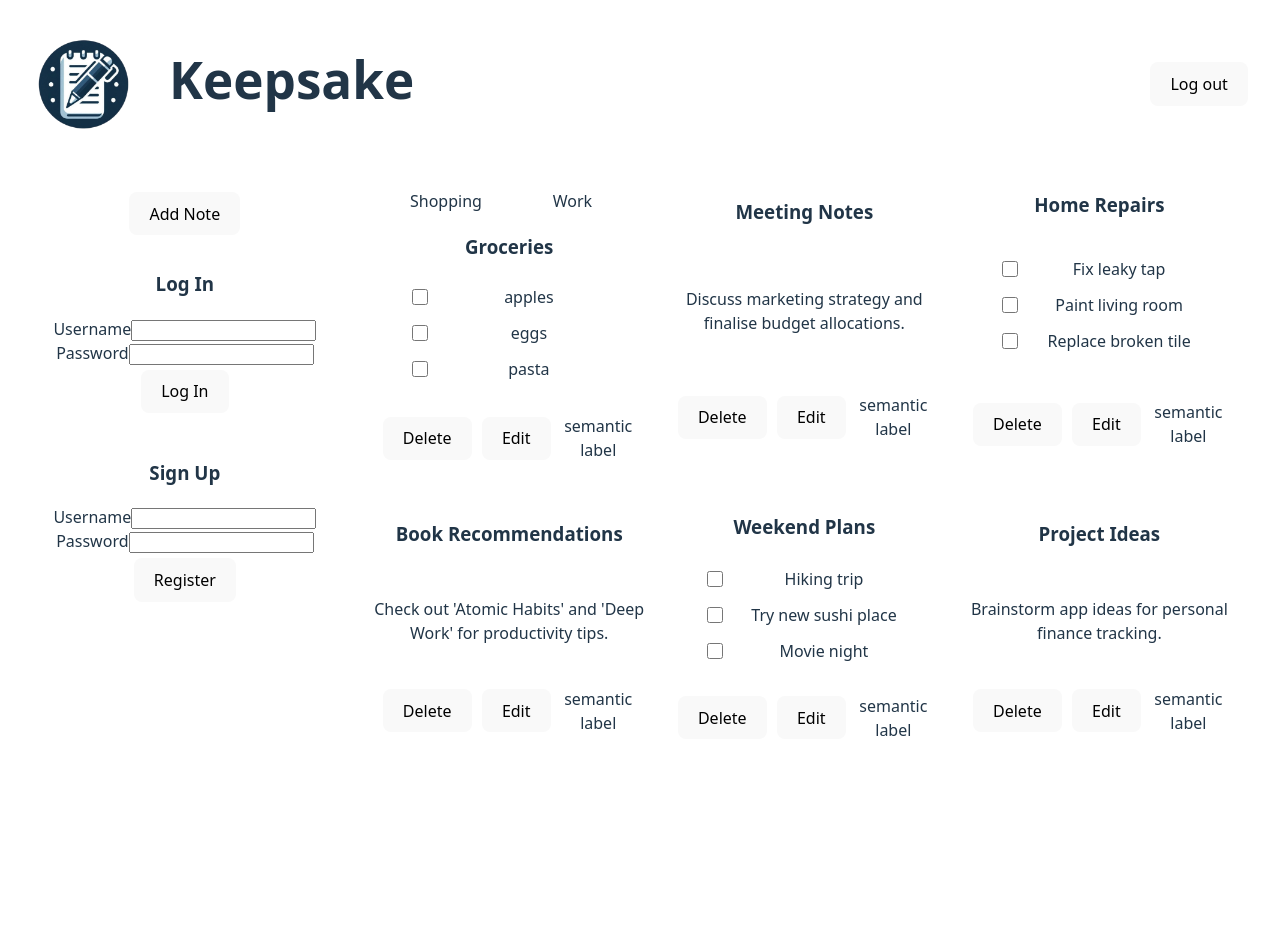
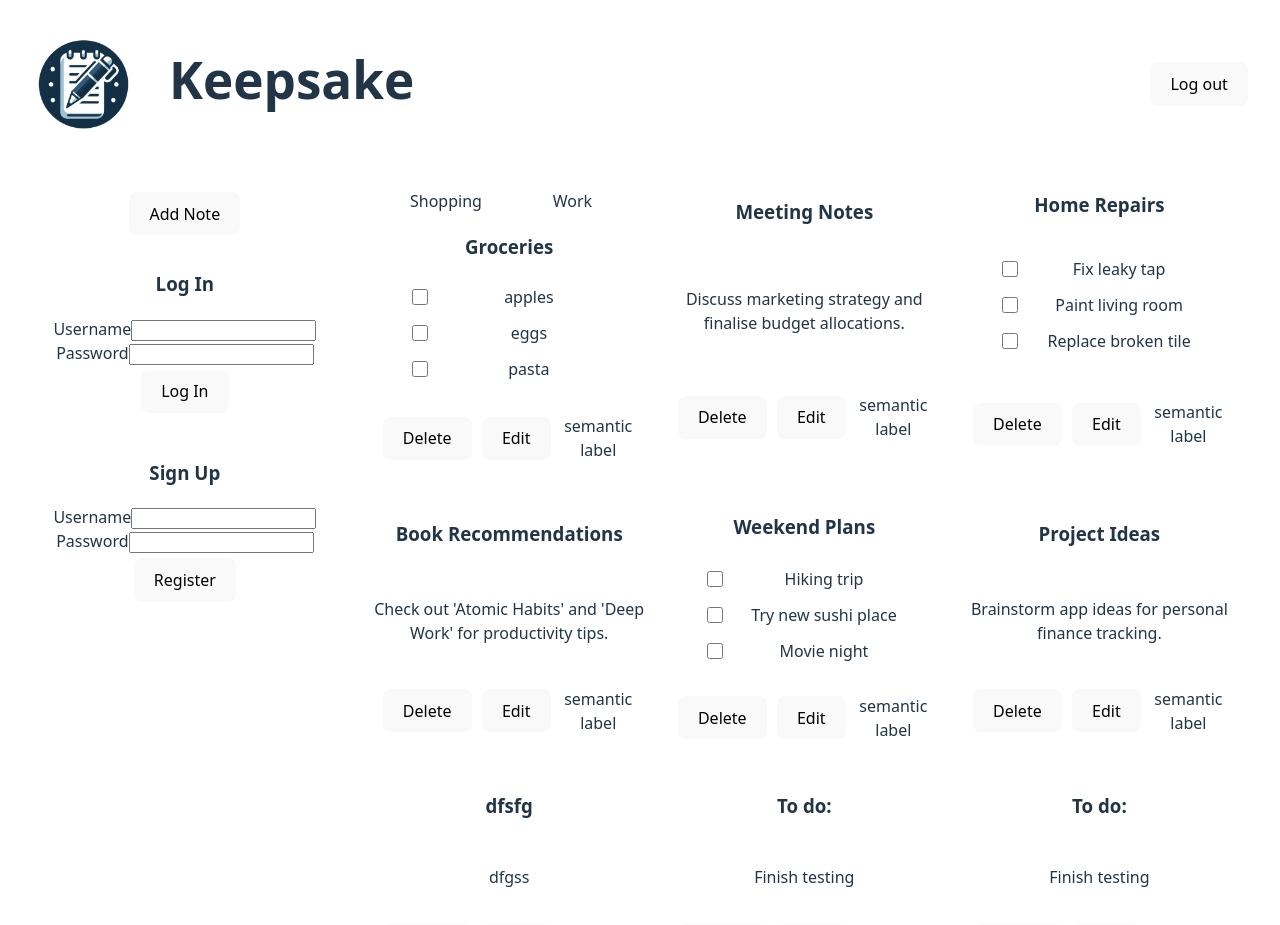
Before and after one commit to anitamegarry/Keepsake-Clone, a React (Vite) app in the folder keepsake-app/: page / in a window 1280 px wide. Shown: the top 925 px of the page. Before the commit the page ends 800 px from the top, so only its background shows below. Built offline with nearby package versions, Linux system fonts and the light colour scheme; data requests are answered from the project's data file.

Commit message:
Added initial render test

```diff
--- a/keepsake-app/db.json
+++ b/keepsake-app/db.json
@@ -86,6 +86,33 @@
       "category": "work",
       "isChecklist": false,
       "id": "8e94"
+    },
+    {
+      "id": "d015",
+      "userID": null,
+      "title": "dfsfg",
+      "content": "dfgss",
+      "category": "note",
+      "labels": [],
+      "isChecklist": false
+    },
+    {
+      "id": "789a",
+      "userID": 1,
+      "title": "To do:",
+      "content": "Finish testing",
+      "category": "note",
+      "labels": [],
+      "isChecklist": false
+    },
+    {
+      "id": "d119",
+      "userID": 1,
+      "title": "To do:",
+      "content": "Finish testing",
+      "category": "note",
+      "labels": [],
+      "isChecklist": false
     }
   ],
   "labels": [
--- a/keepsake-app/src/components/Navbar.tsx
+++ b/keepsake-app/src/components/Navbar.tsx
@@ -5,7 +5,7 @@ export default function Navbar() {
   return (
     <div className="navbar">
       <section className="title-logo">
-        <img src="Designer-removebg.png" alt="logo" />
+        <img aria-label="logo" src="Designer-removebg.png" alt="logo" />
         <h1 className="app-title">Keepsake</h1>
       </section>
 
```
Also changed, not shown: 1 other file (tests, documents, lock files or other folders).
